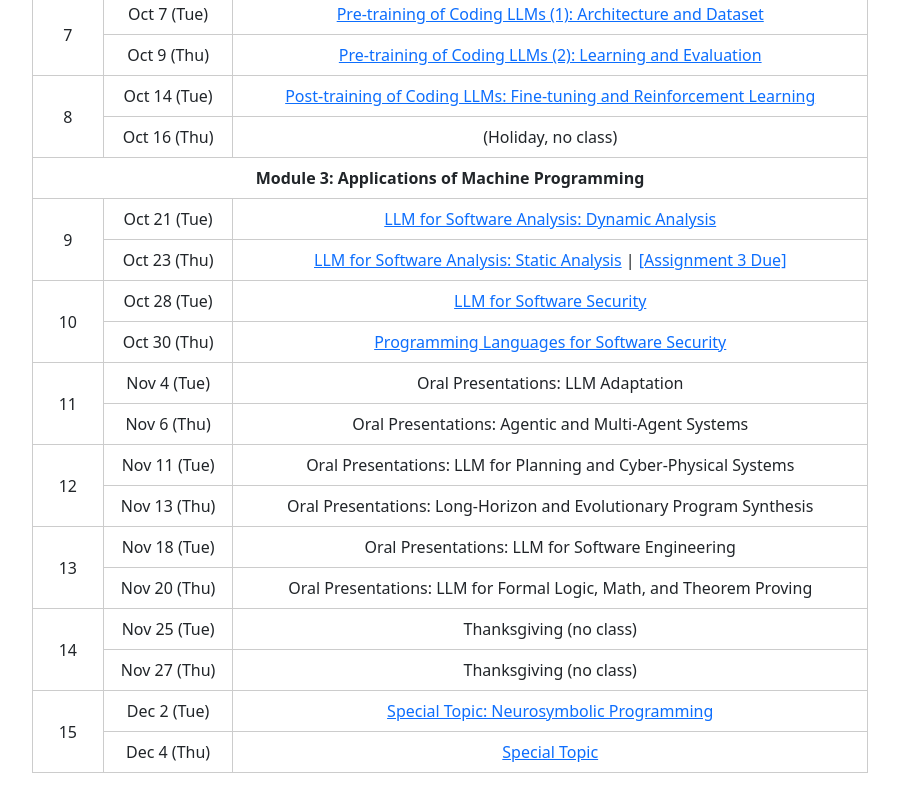
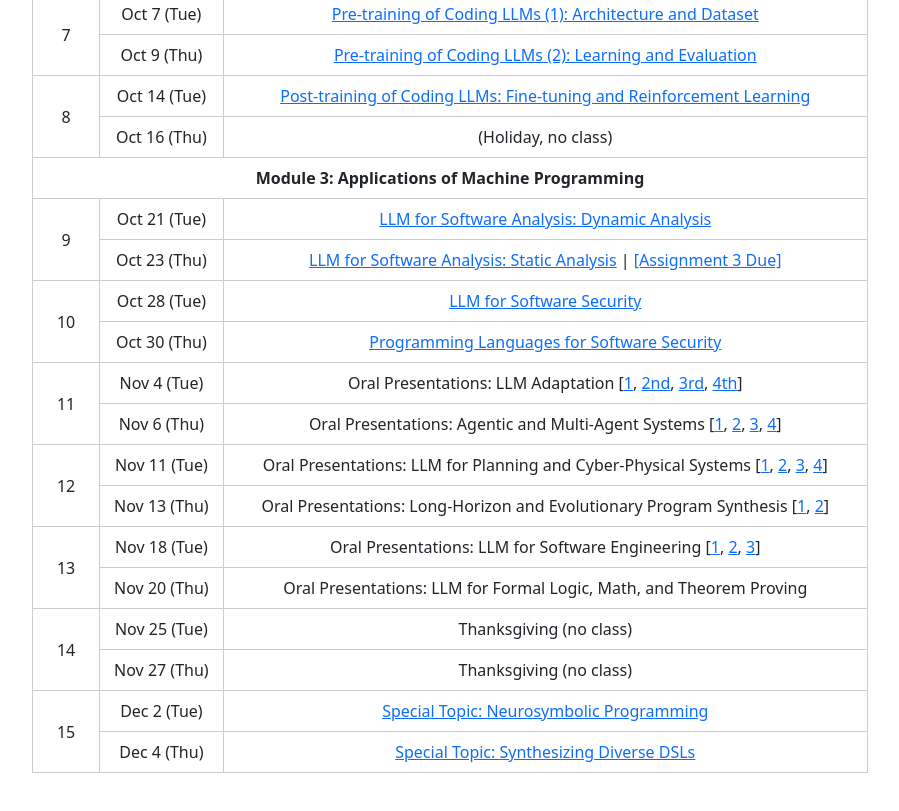
Before and after one commit to machine-programming/machine-programming.github.io, a plain HTML site: page index.html in a window 1280 px wide. Shown: the part 2657-3468 px from the top of the page, without its empty margins (190-1089 px from the left). Drawn offline with nearby package versions, Linux system fonts and the light colour scheme.

Commit message:
Adding lecture 20

```diff
--- a/index.html
+++ b/index.html
@@ -191,20 +191,47 @@
                     <td>Oct 28 (Tue)</td><td><a target="_blank" href="lectures/lecture-17.pdf">LLM for Software Security</a></td></tr>
                 <tr><td>Oct 30 (Thu)</td><td><a target="_blank" href="lectures/lecture-18.pdf">Programming Languages for Software Security</a></td></tr>
                 <tr><td rowspan="2">11</td>
-                    <td>Nov 4 (Tue)</td><td>Oral Presentations: LLM Adaptation</td></tr>
-                <tr><td>Nov 6 (Thu)</td><td>Oral Presentations: Agentic and Multi-Agent Systems</td></tr>
+                    <td>Nov 4 (Tue)</td><td>
+                        Oral Presentations: LLM Adaptation
+                        [<a target="_blank" href="https://drive.google.com/file/d/1fKwnBU_40K0_8hZtdpHIMpKVsBbzS5l_/view?usp=share_link">1</a>,
+                        <a target="_blank" href="https://drive.google.com/file/d/17dNw8RjqhvJpNNyN5wCDU2xki9YIIAzb/view?usp=share_link">2nd</a>,
+                        <a target="_blank" href="https://drive.google.com/file/d/1w4zaRfTv31_ADKTkedfCD0A5iBrQoRE7/view?usp=share_link">3rd</a>,
+                        <a target="_blank" href="https://drive.google.com/file/d/1qOA4wJHSI3STy2flGupuo26Z1UHCRSqj/view?usp=share_link">4th</a>]
+                    </td></tr>
+                <tr><td>Nov 6 (Thu)</td><td>
+                        Oral Presentations: Agentic and Multi-Agent Systems
+                        [<a target="_blank" href="https://drive.google.com/file/d/1jQI_IP1DS5_1qaQA5c1pK-0JeVE_kg7v/view?usp=share_link">1</a>,
+                        <a target="_blank" href="https://drive.google.com/file/d/1RFCSkxyv3mEd9wQz1nTOKME2MOc1sef0/view?usp=share_link">2</a>,
+                        <a target="_blank" href="https://drive.google.com/file/d/1tA34FPyu8NkVoTptQfc0XzHvIEAGczFZ/view?usp=share_link">3</a>,
+                        <a target="_blank" href="https://drive.google.com/file/d/1ijOgHq2uqkhSURCvwHOtUxq4g7HSfAV3/view?usp=share_link">4</a>]
+                    </td></tr>
                 <tr><td rowspan="2">12</td>
-                    <td>Nov 11 (Tue)</td><td>Oral Presentations: LLM for Planning and Cyber-Physical Systems</td></tr>
-                <tr><td>Nov 13 (Thu)</td><td>Oral Presentations: Long-Horizon and Evolutionary Program Synthesis</td></tr>
+                    <td>Nov 11 (Tue)</td><td>
+                        Oral Presentations: LLM for Planning and Cyber-Physical Systems
+                        [<a target="_blank" href="https://drive.google.com/file/d/1ZE-m-K5urWnaY51W7Yl4lTZGQsOzdcKn/view?usp=share_link">1</a>,
+                        <a target="_blank" href="https://drive.google.com/file/d/1TI2LXEP0QRZqddfoRvXCiA69FE-NzciE/view?usp=share_link">2</a>,
+                        <a target="_blank" href="https://drive.google.com/file/d/18L7E2oORytwVDpY7HM70Fa7J9Jt4753f/view?usp=share_link">3</a>,
+                        <a target="_blank" href="https://drive.google.com/file/d/1-xXSNty6zQuOWGga-LGlepJyy_q8-h1w/view?usp=share_link">4</a>]
+                    </td></tr>
+                <tr><td>Nov 13 (Thu)</td><td>
+                        Oral Presentations: Long-Horizon and Evolutionary Program Synthesis
+                        [<a target="_blank" href="https://drive.google.com/file/d/1Sy6LZRvAjmi-s3drmc2wImOlPeR1aeOf/view?usp=share_link">1</a>,
+                        <a target="_blank" href="https://docs.google.com/presentation/d/1T7fQ4OVUPNP764SdseLgf4zj26prvn1s/edit?usp=share_link&ouid=109852786320198269178&rtpof=true&sd=true">2</a>]
+                    </td></tr>
                 <tr><td rowspan="2">13</td>
-                    <td>Nov 18 (Tue)</td><td>Oral Presentations: LLM for Software Engineering</td></tr>
+                    <td>Nov 18 (Tue)</td><td>
+                        Oral Presentations: LLM for Software Engineering
+                        [<a target="_blank" href="https://drive.google.com/file/d/1WMIUpbAOQy6ienqYozAqnJ8g1qAYuSEY/view?usp=share_link">1</a>,
+                        <a target="_blank" href="https://drive.google.com/file/d/18YYZOMgeWULi5Et_9KNuZ14WN8C69NXx/view?usp=share_link">2</a>,
+                        <a target="_blank" href="https://drive.google.com/file/d/18yOzUyl9D1IBtfCM7eibSyHSooDnU7GN/view?usp=share_link">3</a>]
+                    </td></tr>
                 <tr><td>Nov 20 (Thu)</td><td>Oral Presentations: LLM for Formal Logic, Math, and Theorem Proving</td></tr>
                 <tr><td rowspan="2">14</td>
                     <td>Nov 25 (Tue)</td><td>Thanksgiving (no class)</td></tr>
                 <tr><td>Nov 27 (Thu)</td><td>Thanksgiving (no class)</td></tr>
                 <tr><td rowspan="2">15</td>
                     <td>Dec 2 (Tue)</td><td><a target="_blank" href="lectures/lecture-19.pdf">Special Topic: Neurosymbolic Programming</a></td></tr>
-                <tr><td>Dec 4 (Thu)</td><td><a target="_blank" href="lectures/lecture-20.pdf">Special Topic</a></td></tr>
+                <tr><td>Dec 4 (Thu)</td><td><a target="_blank" href="lectures/lecture-20.pdf">Special Topic: Synthesizing Diverse DSLs</a></td></tr>
             </table>
         </section>
     </main>
```
Also changed, not shown: 1 other file.
